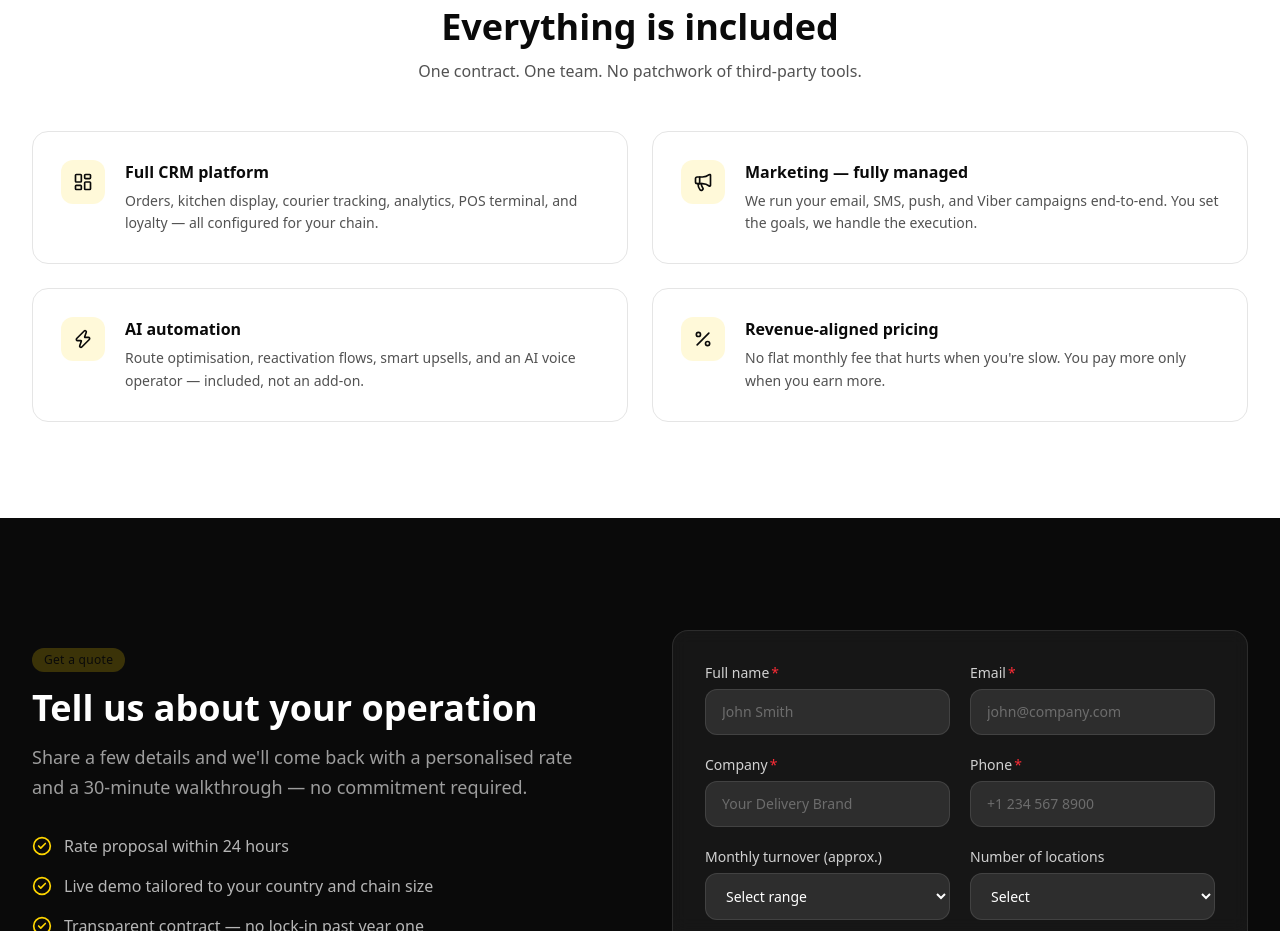
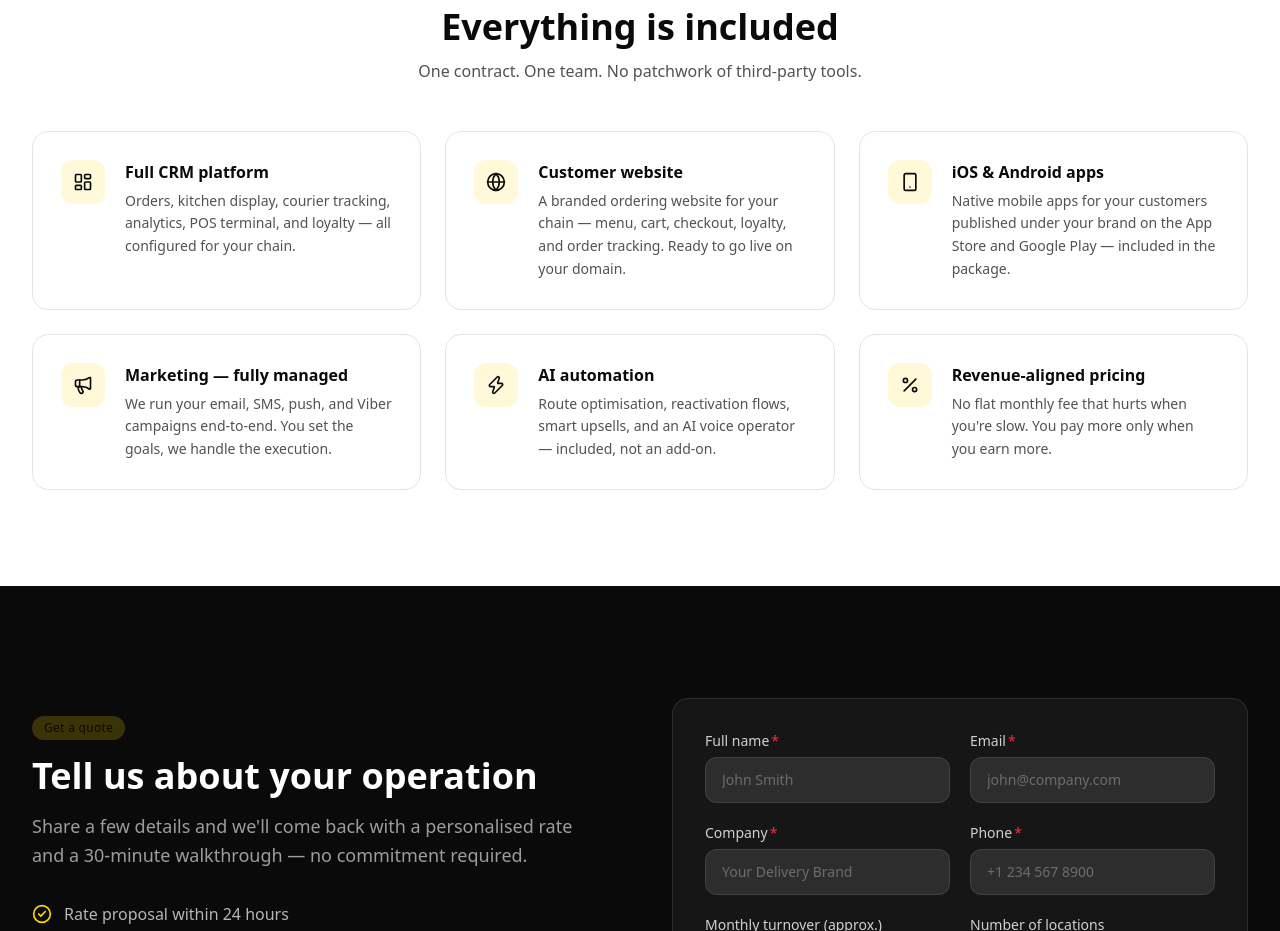
Before and after one commit to artcinema/toster-website, a Next.js app: page /en/pricing in a window 1280 px wide. Shown: the part 1060-1991 px from the top of the page. Built offline with nearby package versions, Linux system fonts and the light colour scheme; no server answers.

Commit message:
feat(pricing): add Customer Website and iOS/Android apps to included items

```diff
--- a/src/app/[locale]/pricing/page.tsx
+++ b/src/app/[locale]/pricing/page.tsx
@@ -2,7 +2,7 @@
 
 import * as React from 'react';
 import { motion } from 'framer-motion';
-import { CheckCircle2, Loader2, Percent, Megaphone, LayoutDashboard, Zap } from 'lucide-react';
+import { CheckCircle2, Loader2, Percent, Megaphone, LayoutDashboard, Zap, Globe, Smartphone } from 'lucide-react';
 import { Container } from '@/components/ui/container';
 import { Badge } from '@/components/ui/badge';
 import { Button } from '@/components/ui/button';
@@ -19,6 +19,16 @@
     icon: LayoutDashboard,
     title: 'Full CRM platform',
     body: 'Orders, kitchen display, courier tracking, analytics, POS terminal, and loyalty — all configured for your chain.',
+  },
+  {
+    icon: Globe,
+    title: 'Customer website',
+    body: 'A branded ordering website for your chain — menu, cart, checkout, loyalty, and order tracking. Ready to go live on your domain.',
+  },
+  {
+    icon: Smartphone,
+    title: 'iOS & Android apps',
+    body: 'Native mobile apps for your customers published under your brand on the App Store and Google Play — included in the package.',
   },
   {
     icon: Megaphone,
@@ -296,7 +306,7 @@
               </p>
             </motion.div>
 
-            <div className="grid grid-cols-1 gap-6 sm:grid-cols-2">
+            <div className="grid grid-cols-1 gap-6 sm:grid-cols-2 lg:grid-cols-3">
               {whatsIncluded.map((item) => (
                 <motion.div
                   key={item.title}
```
